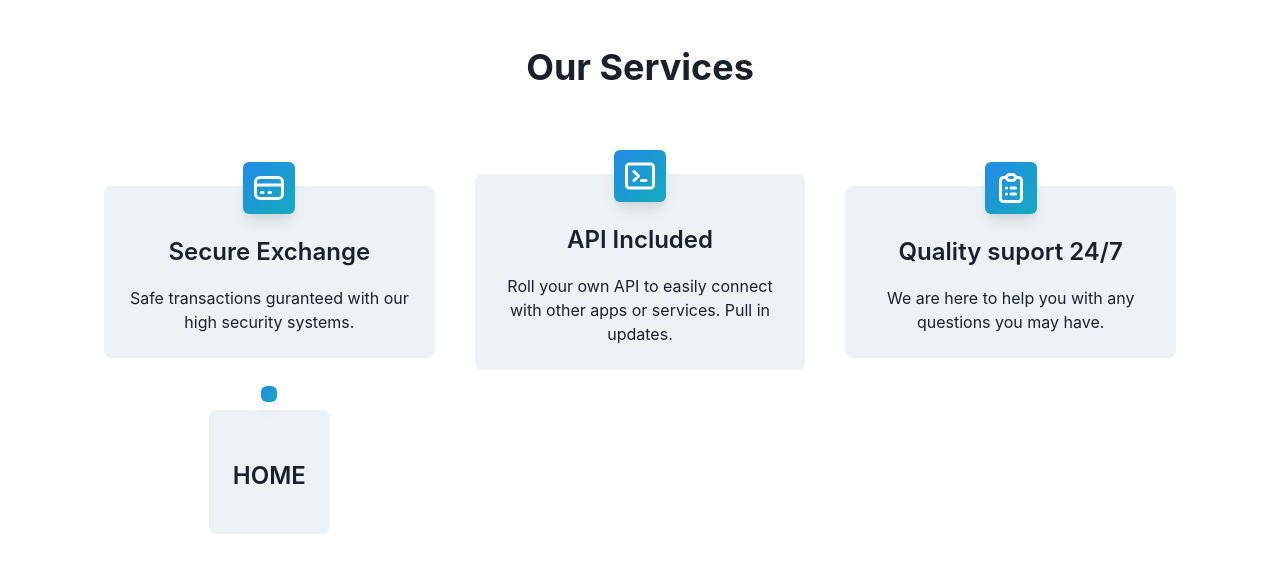
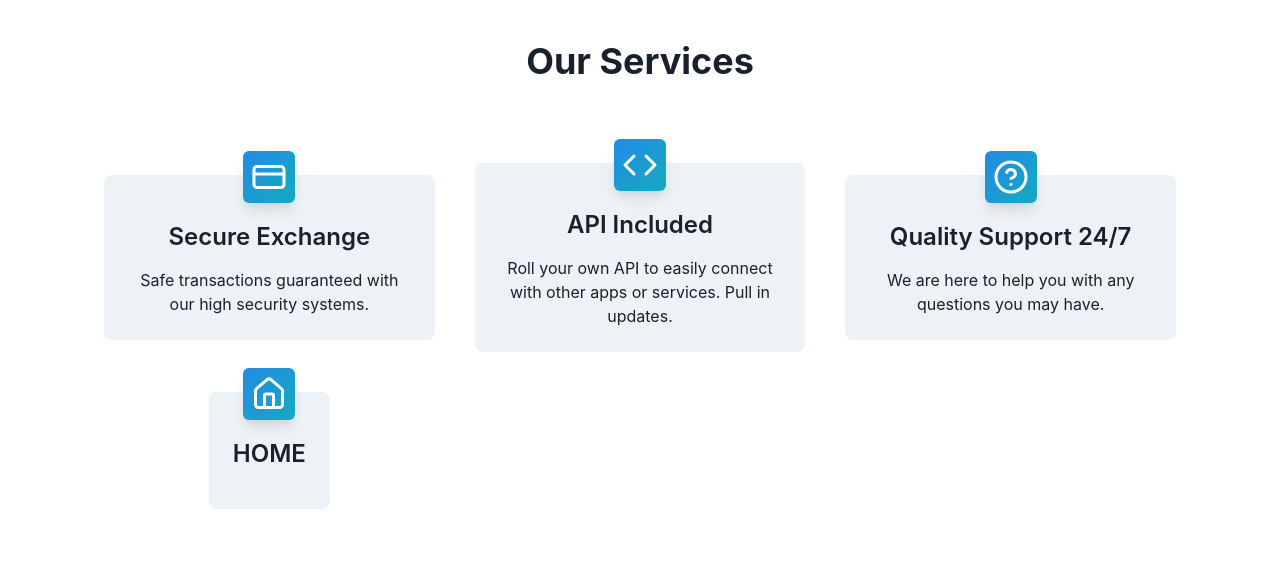
Before and after one commit to jokojie24/jswap, a Next.js app: page /services in a window 1280 px wide. Shown: the top 572 px of the page. Built offline with nearby package versions, Linux system fonts and the light colour scheme.

Commit message:
Update services.js

```diff
--- a/src/pages/services.js
+++ b/src/pages/services.js
@@ -1,13 +1,11 @@
-import { SVGProps, useEffect, useMemo, useState } from 'react';
+import { useEffect, useMemo, useState } from 'react';
 import {
   Container,
   Box,
-  chakra,
   Text,
   SimpleGrid,
   Flex,
   Link,
-  useColorModeValue,
   Drawer,
   DrawerBody,
   DrawerFooter,
@@ -23,117 +21,67 @@ import {
   FormLabel,
   Select,
   Center,
-  ButtonGroup,
 } from '@chakra-ui/react';
 import { useRouter } from 'next/router';
-
+import { CreditCard, Code, HelpCircle, Home } from 'lucide-react';
 
 const exchangeParams = {
   ngn: 750,
   usd: 1/750
-}
+};
 
 const signs = {
   ngn: 'NGN ',
   usd: '$'
-}
-const Services = () => {
-    const { isOpen, onOpen, onClose } = useDisclosure()
-    const router = useRouter()
-    const features= useMemo(() => [
+};
+
+export default function Services() {
+  const { isOpen, onOpen, onClose } = useDisclosure();
+  const router = useRouter();
+  const [toCurrency, setToCurrency] = useState('usd');
+  const [fromCurrency, setFromCurrency] = useState('ngn');
+  const [amount, setAmount] = useState(0);
+
+  const features = useMemo(() => [
     {
       heading: 'Secure Exchange',
-          content: 'Safe transactions guranteed with our high security systems.',
-          icon: (
-            <svg
-              width={36}
-              height={36}
-              xmlns="http://www.w3.org/2000/svg"
-              fill="none"
-              viewBox="0 0 24 24"
-              stroke="currentColor"
-            >
-              <path
-                stroke-linecap="round"
-                stroke-linejoin="round"
-                stroke-width="2"
-                d="M3 10h18M7 15h1m4 0h1m-7 4h12a3 3 0 003-3V8a3 3 0 00-3-3H6a3 3 0 00-3 3v8a3 3 0 003 3z"
-              ></path>
-            </svg>
-           ),
+      content: 'Safe transactions guaranteed with our high security systems.',
+      icon: <CreditCard size={36} />,
       onClick: onOpen
     },
     {
       heading: 'API Included',
       content: 'Roll your own API to easily connect with other apps or services. Pull in updates.',
-          icon: (
-            <svg
-              width={36}
-              height={36}
-              xmlns="http://www.w3.org/2000/svg"
-              fill="none"
-              viewBox="0 0 24 24"
-              stroke="currentColor"
-              >
-              <path
-                  stroke-linecap="round"
-                  stroke-linejoin="round"
-                  stroke-width="2"
-                  d="M8 9l3 3-3 3m5 0h3M5 20h14a2 2 0 002-2V6a2 2 0 00-2-2H5a2 2 0 00-2 2v12a2 2 0 002 2z"
-                  ></path>
-                </svg>
-              )
+      icon: <Code size={36} />
     },
     {
-          heading: 'Quality suport 24/7',
+      heading: 'Quality Support 24/7',
       content: 'We are here to help you with any questions you may have.',
-          icon: (
-            <svg
-              width={36}
-              height={36}
-              xmlns="http://www.w3.org/2000/svg"
-              fill="none"
-              viewBox="0 0 24 24"
-              stroke="currentColor"
-            >
-              <path
-                stroke-linecap="round"
-                stroke-linejoin="round"
-                stroke-width="2"
-                d="M9 5H7a2 2 0 00-2 2v12a2 2 0 002 2h10a2 2 0 002-2V7a2 2 0 00-2-2h-2M9 5a2 2 0 002 2h2a2 2 0 002-2M9 5a2 2 0 012-2h2a2 2 0 012 2m-3 7h3m-3 4h3m-6-4h.01M9 16h.01"
-              ></path>
-            </svg>
-          ),
+      icon: <HelpCircle size={36} />,
       onClick: () => router.push('/contact')
     },
     {
       heading: 'HOME',
       content: '',
+      icon: <Home size={36} />,
       onClick: () => router.push('/')
     },
-      ],[]);
-
-
-      const [toCurrency, setToCurrency] = useState('usd')
-      const [fromCurrency, setFromCurrency] = useState('ngn')
-      const [amount, setAmount] = useState(0)
+  ], [onOpen, router]);
 
   const calculateExchange = (amount, to) => {
     const rate = exchangeParams[to];
-        return `${signs[to]}` + (amount * rate).toLocaleString()
-      }
+    return `${signs[to]}${(amount * rate).toLocaleString()}`;
+  };
 
   useEffect(() => {
-        const to = fromCurrency === 'ngn' ? 'usd': 'ngn';
-
-        setToCurrency(to)
-      }, [fromCurrency])
+    setToCurrency(fromCurrency === 'ngn' ? 'usd' : 'ngn');
+  }, [fromCurrency]);
 
   return (
     <Container maxW="6xl" p={{ base: 5, md: 10 }}>
-      <chakra.h3 fontSize="4xl" fontWeight="bold" mb={20} textAlign="center">
+      <Heading as="h1" fontSize="4xl" fontWeight="bold" mb={20} textAlign="center">
         Our Services
-      </chakra.h3>
+      </Heading>
       <SimpleGrid columns={{ base: 1, sm: 2, md: 3 }} placeItems="center" spacing={10} mb={4}>
         {features.map((feature, index) => (
           <Box
@@ -143,10 +91,8 @@ const Services = () => {
             rounded="lg"
             textAlign="center"
             pos="relative"
-            transitionDuration="0.45s"
-            _hover={{
-                transform: 'scale(1.1)'
-            }}
+            transition="transform 0.3s ease"
+            _hover={{ transform: 'scale(1.05)' }}
             onClick={feature.onClick}
             cursor="pointer"
           >
@@ -165,87 +111,67 @@ const Services = () => {
             >
               {feature.icon}
             </Flex>
-            <chakra.h3 fontWeight="semibold" fontSize="2xl" mt={6}>
+            <Heading as="h3" fontWeight="semibold" fontSize="2xl" mt={6}>
               {feature.heading}
-            </chakra.h3>
+            </Heading>
             <Text fontSize="md" mt={4}>
               {feature.content}
             </Text>
-            <Link href="#" mt={4} fontSize="sm" color="blue.400">
-
-            </Link>
           </Box>
         ))}
       </SimpleGrid>
-      <Drawer
+      <ExchangeDrawer
         isOpen={isOpen}
-        placement='right'
         onClose={onClose}
-        size="lg"
-        // finalFocusRef={btnRef}
-      >
+        fromCurrency={fromCurrency}
+        setFromCurrency={setFromCurrency}
+        toCurrency={toCurrency}
+        setToCurrency={setToCurrency}
+        amount={amount}
+        setAmount={setAmount}
+        calculateExchange={calculateExchange}
+      />
+    </Container>
+  );
+}
+
+function ExchangeDrawer({ isOpen, onClose, fromCurrency, setFromCurrency, toCurrency, setToCurrency, amount, setAmount, calculateExchange }) {
+  return (
+    <Drawer isOpen={isOpen} placement='right' onClose={onClose} size="lg">
       <DrawerOverlay />
       <DrawerContent>
         <DrawerCloseButton />
         <DrawerHeader>Exchange</DrawerHeader>
-
         <DrawerBody>
           <Text>You can convert between dollar and naira easily</Text>
           <FormControl my="3">
-                <FormLabel>
-                Amount
-                </FormLabel>
-                <Input placeholder='Eg: 3000' type="number"value={amount}
-                onChange={e => setAmount(e.target.value)} />
+            <FormLabel>Amount</FormLabel>
+            <Input placeholder='Eg: 3000' type="number" value={amount} onChange={e => setAmount(e.target.value)} />
           </FormControl>
           <FormControl my="3">
-                <FormLabel>
-                From
-                </FormLabel>
-                <Select placeholder='please select a currency'
-                value={fromCurrency}
-                onChange={e => setFromCurrency(e.target.value)}>
+            <FormLabel>From</FormLabel>
+            <Select value={fromCurrency} onChange={e => setFromCurrency(e.target.value)}>
               <option value="usd">USD</option>
               <option value="ngn">NGN</option>
             </Select>
           </FormControl>
           <FormControl my="3">
-                <FormLabel>
-                To
-                </FormLabel>
-                <Select disabled placeholder='please select a currency'
-                value={toCurrency}
-                onChange={e => setToCurrency(e.target.value)}
-                >
+            <FormLabel>To</FormLabel>
+            <Select disabled value={toCurrency}>
               <option value="usd">USD</option>
               <option value="ngn">NGN</option>
             </Select>
           </FormControl>
-
           <Center mt="10" flexDir="column">
-                <Heading>
-                    {calculateExchange(amount, toCurrency)}
-                </Heading>
+            <Heading>{calculateExchange(amount, toCurrency)}</Heading>
             <Text opacity="0.5" fontSize="xs">you will get</Text>
           </Center>
-
         </DrawerBody>
-
         <DrawerFooter>
-            <Button variant='outline' mr={3} onClick={onClose}>
-              Cancel
-            </Button>
+          <Button variant='outline' mr={3} onClick={onClose}>Cancel</Button>
           <Button colorScheme='orange'>Process</Button>
         </DrawerFooter>
       </DrawerContent>
     </Drawer>
-    </Container>
   );
-};
-
-<button>
-<Button colorScheme='teal' size='lg'>
-    Button
-  </Button>
-</button>
-export default Services;
+}
```
Lines whose indentation alone changed are shown as unchanged.
